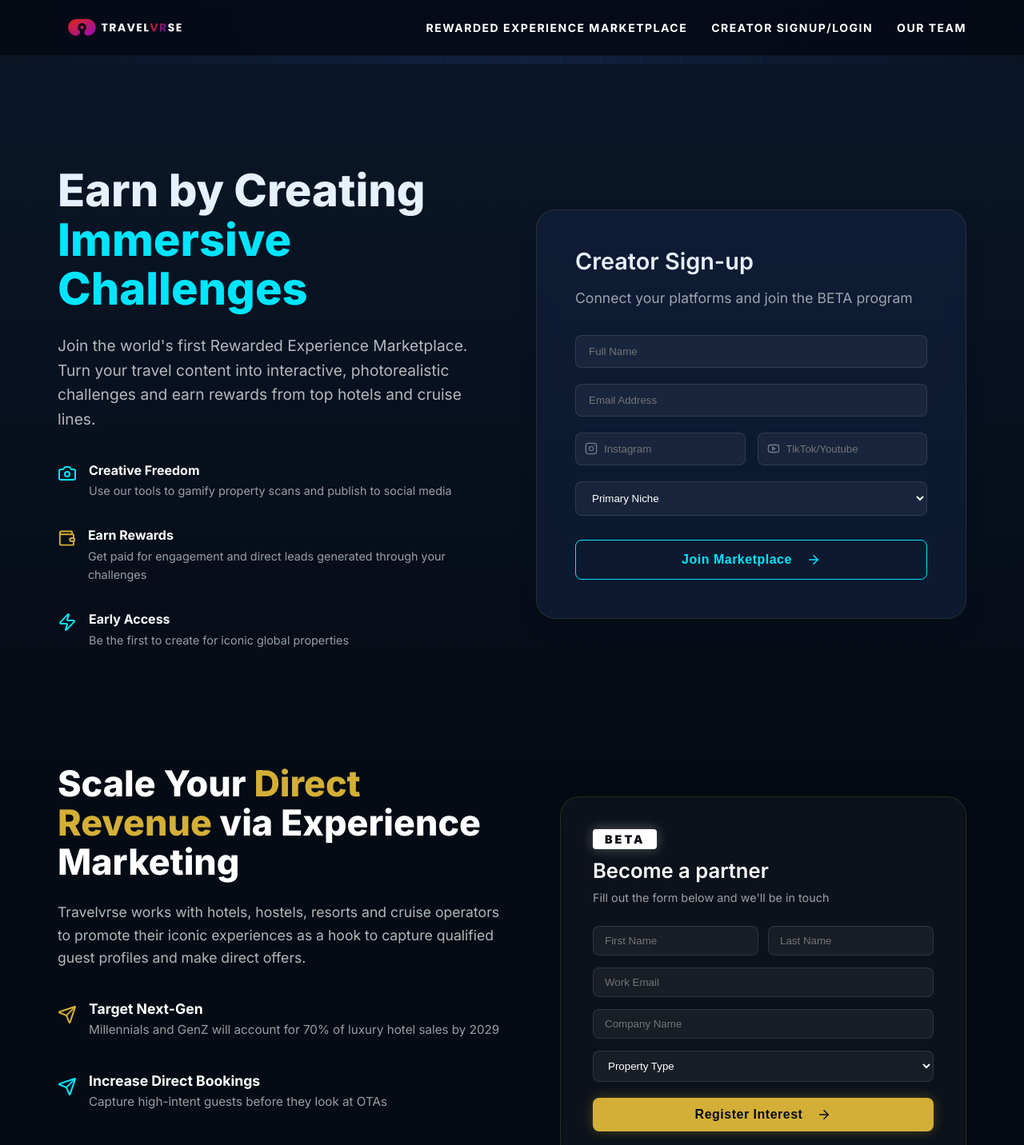
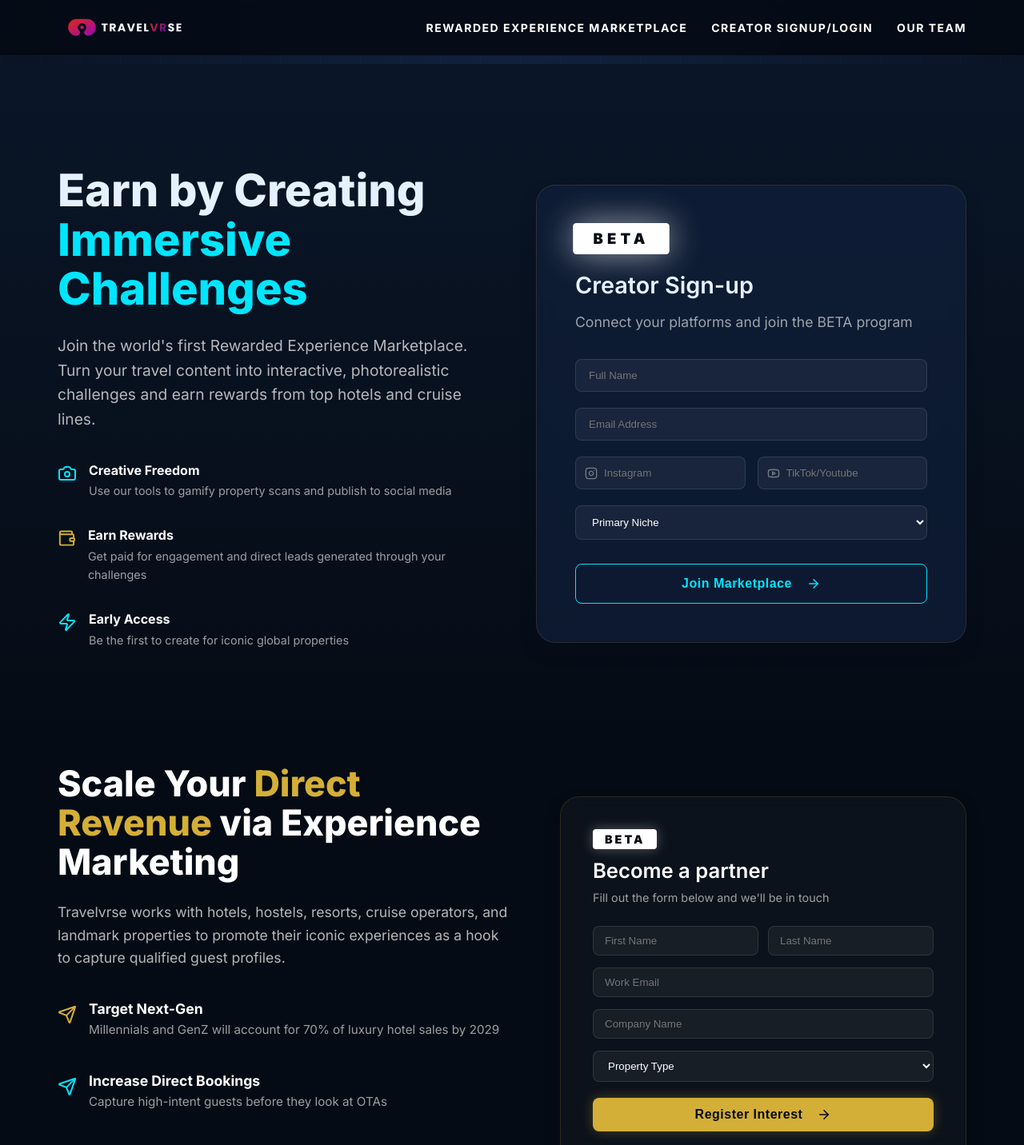
Before and after one commit to alexhurd-travelvrse/Travelvrse-website, a React (Vite) app: page /creator in a window 1280 px wide. Shown: the top 1432 px of the page at 80% size. Built offline with nearby package versions, Linux system fonts and the light colour scheme.

Commit message:
Globalize BETA badge and apply to Marketplace and Creator pages

```diff
--- a/src/components/Footer.jsx
+++ b/src/components/Footer.jsx
@@ -45,7 +45,7 @@ const Footer = () => {
                             Scale Your <span className="text-gold">Direct Revenue</span> via Experience Marketing
                         </h2>
                         <p style={{ fontSize: '1.1rem', color: 'rgba(255,255,255,0.7)', marginBottom: '2.5rem', maxWidth: '600px', lineHeight: '1.6', textAlign: 'left' }}>
-                            Travelvrse works with hotels, hostels, resorts and cruise operators to promote their iconic experiences as a hook to capture qualified guest profiles and make direct offers.
+                            Travelvrse works with hotels, hostels, resorts, cruise operators, and landmark properties to promote their iconic experiences as a hook to capture qualified guest profiles.
                         </p>
 
                         <div style={{ display: 'flex', flexDirection: 'column', gap: '25px', textAlign: 'left' }}>
--- a/src/components/Hero.css
+++ b/src/components/Hero.css
@@ -139,3 +139,19 @@
     0%, 100% { transform: scale(1); box-shadow: 0 0 20px rgba(255, 255, 255, 0.3); }
     50% { transform: scale(1.05); box-shadow: 0 0 40px rgba(255, 255, 255, 0.6); }
 }
+
+.beta-badge-premium {
+    font-size: 1.1rem;
+    background: #ffffff;
+    color: #050b14;
+    padding: 8px 24px;
+    border-radius: 4px;
+    text-transform: uppercase;
+    letter-spacing: 5px;
+    font-weight: 900;
+    box-shadow: 0 0 30px rgba(255, 255, 255, 0.5);
+    display: inline-block;
+    border: 2px solid var(--color-gold);
+    animation: beta-pulse 4s infinite ease-in-out;
+    margin-bottom: 1.5rem;
+}
--- a/src/index.css
+++ b/src/index.css
@@ -243,3 +243,4 @@ p, .subtitle {
 .nav-link:hover {
   color: var(--color-cyan-neon);
 }
+@keyframes beta-pulse { 0%, 100% { transform: scale(1); box-shadow: 0 0 20px rgba(255, 255, 255, 0.3); } 50% { transform: scale(1.05); box-shadow: 0 0 40px rgba(255, 255, 255, 0.6); } } .beta-badge-premium { font-size: 1.1rem; background: #ffffff; color: #050b14; padding: 8px 24px; border-radius: 4px; text-transform: uppercase; letter-spacing: 5px; font-weight: 900; box-shadow: 0 0 30px rgba(255, 255, 255, 0.5); display: inline-block; border: 2px solid var(--color-gold); animation: beta-pulse 4s infinite ease-in-out; margin-bottom: 1.5rem; }
--- a/src/pages/CreatorPage.jsx
+++ b/src/pages/CreatorPage.jsx
@@ -75,6 +75,7 @@ const CreatorPage = () => {
                         <div className="glass-card animate-fade-up delay-1" style={{ padding: '3rem', borderRadius: '24px' }}>
                             {!submitted ? (
                                 <>
+                                    <div className="beta-badge-premium">BETA</div>
                                     <h3 style={{ fontSize: '1.8rem', marginBottom: '1rem' }}>Creator Sign-up</h3>
                                     <p style={{ color: 'rgba(255,255,255,0.6)', marginBottom: '2rem' }}>Connect your platforms and join the BETA program</p>
                                     <form onSubmit={handleSubmit} style={{ display: 'flex', flexDirection: 'column', gap: '20px' }}>
--- a/src/pages/MarketplacePage.jsx
+++ b/src/pages/MarketplacePage.jsx
@@ -49,6 +49,7 @@ const MarketplacePage = () => {
                 <div className="container">
                     <div style={{ textAlign: 'center', marginBottom: '80px' }}>
                         <h4 className="text-cyan animate-fade-up" style={{ letterSpacing: '2px', fontWeight: '800', marginBottom: '1rem' }}>DISCOVER</h4>
+                        <div className="beta-badge-premium">BETA</div>
                         <h1 className="hero-title animate-fade-up delay-1" style={{ fontSize: 'clamp(2.5rem, 6vw, 4rem)', marginBottom: '20px' }}>
                             <span className="text-gradient">Global Marketplace</span>
                         </h1>
--- a/src/pages/PartnerPage.jsx
+++ b/src/pages/PartnerPage.jsx
@@ -44,7 +44,7 @@ const PartnerPage = () => {
                                 Scale Your <span className="text-gold">Direct Revenue</span> via Experience Marketing
                             </h1>
                             <p style={{ fontSize: '1.2rem', color: 'rgba(255,255,255,0.7)', marginBottom: '2.5rem', maxWidth: '600px', lineHeight: '1.6' }}>
-                                Travelvrse works with hotels, hostels, resorts and cruise operators to promote their iconic experiences as a hook to capture qualified guest profiles and make direct offers.
+                                Travelvrse works with hotels, hostels, resorts, cruise operators, and landmark properties to promote their iconic experiences as a hook to capture qualified guest profiles.
                             </p>
 
                             <div style={{ display: 'flex', flexDirection: 'column', gap: '25px' }}>
```
Also changed, not shown: 1 other file (tests, documents, lock files or other folders).
